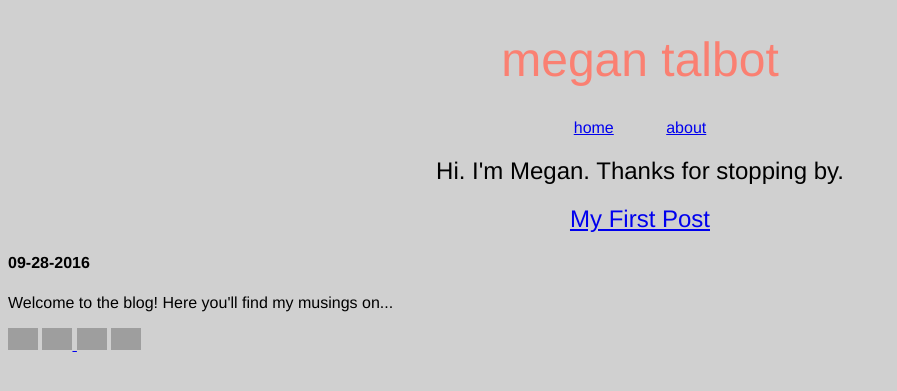
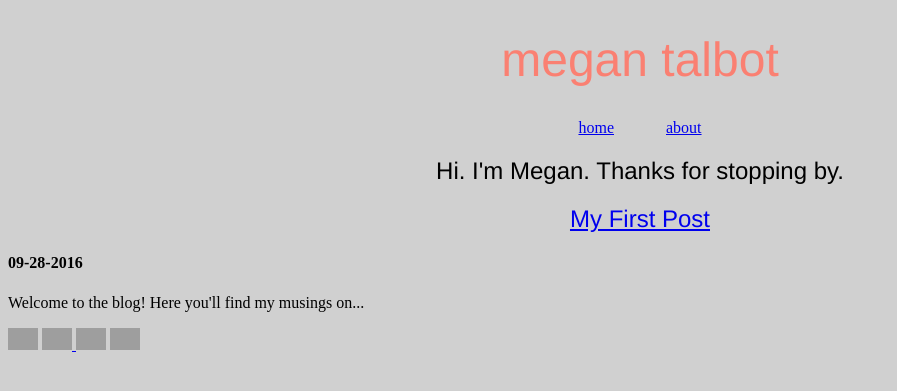
Before and after one commit to meganft/meganft.github.io, a Jekyll site: the page built from index.html, in a window 1280 px wide. Shown: the top 391 px of the page, without its empty margins (0-897 px from the left). Built offline with Jekyll 4.4.1, drawn with Linux system fonts in a browser that asks for light colours; grey boxes are pictures that could not be loaded.

```diff
--- a/css/styles.css
+++ b/css/styles.css
@@ -1,8 +1,3 @@
-html{
-  font-family: Helvetica;
-  font-weight: lighter;
-}
-
 body {
   background-color: #D0D0D0;
 }
```
